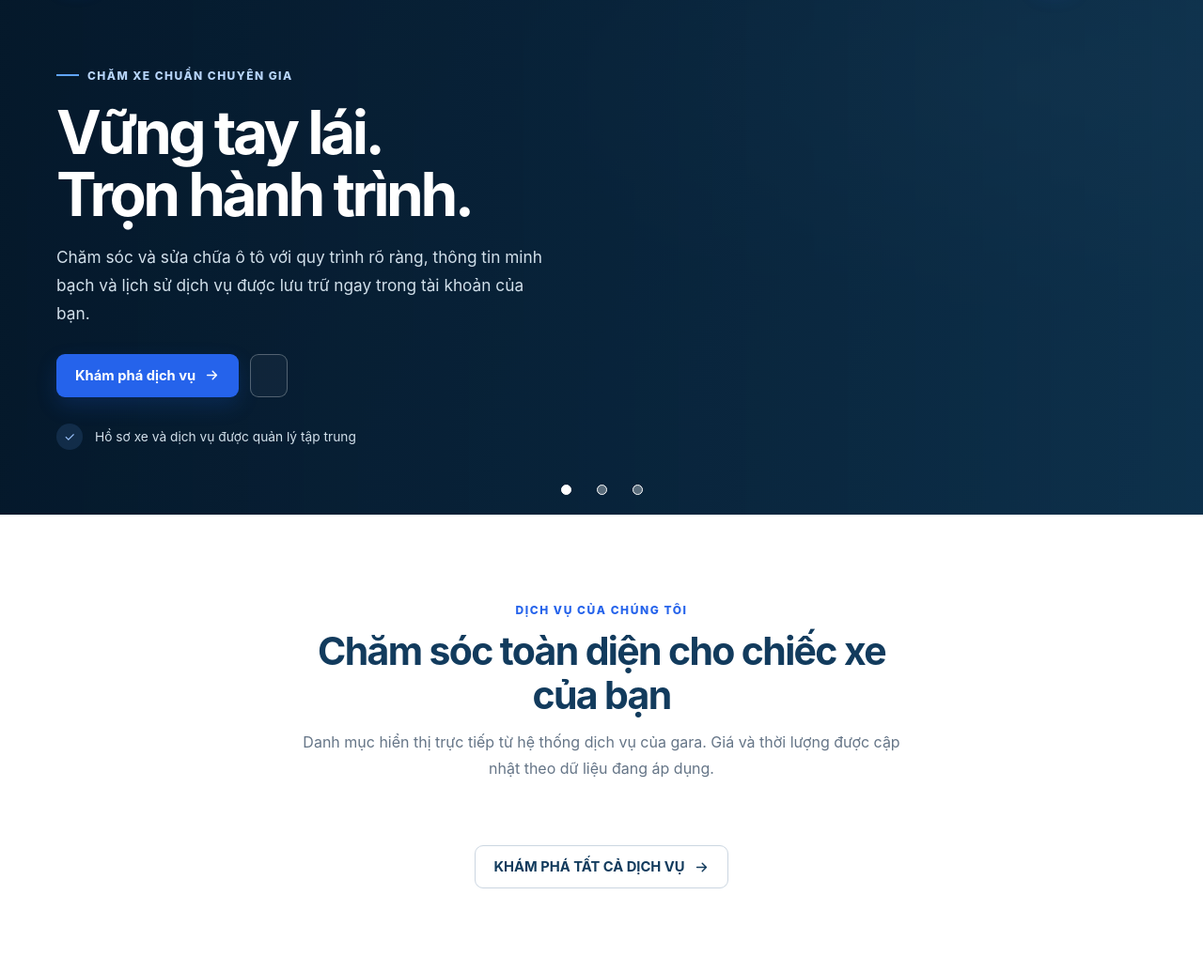
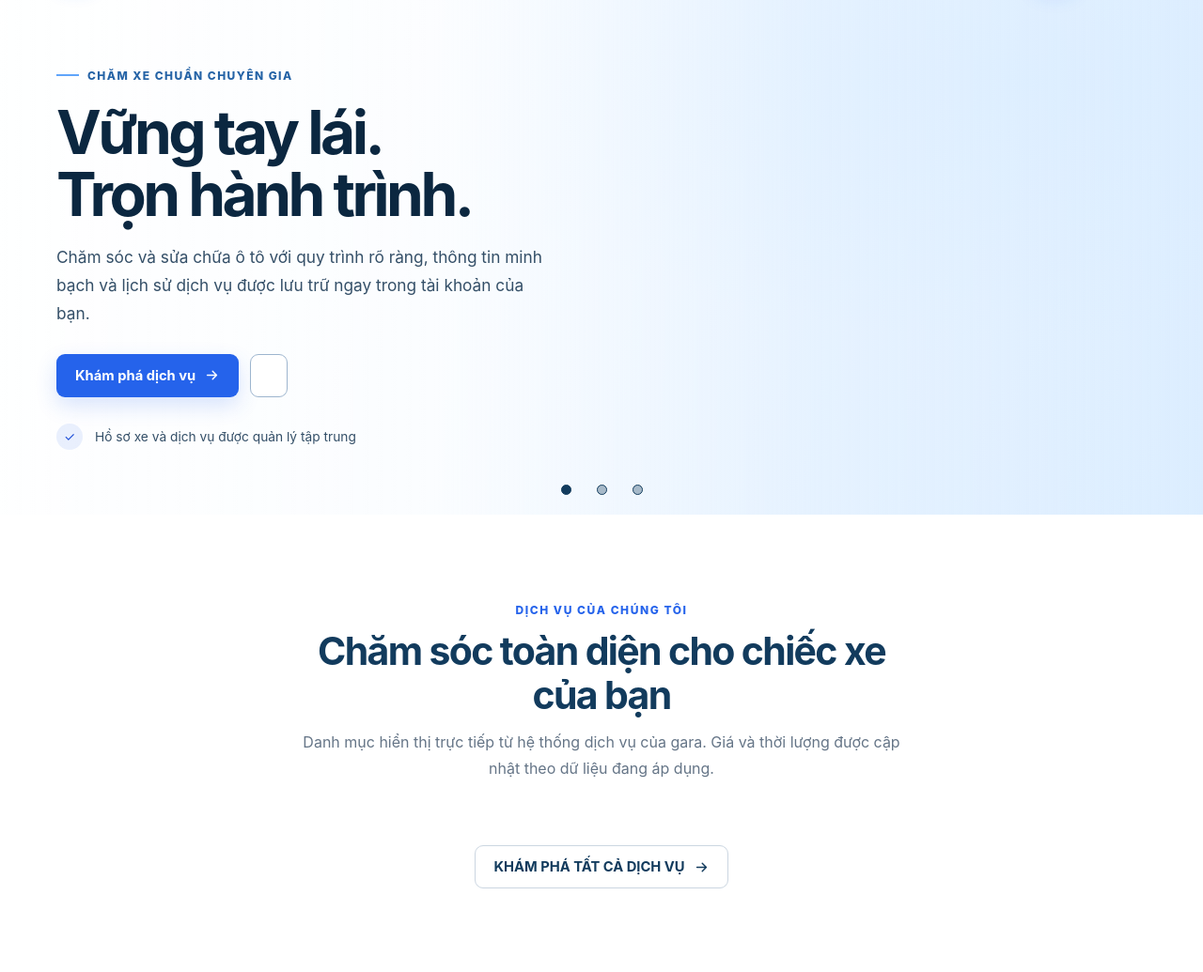
Before and after one commit to duysang22122007-pixel/DriveHub, a PHP site: the page made by app/Views/home.php in a window 1280 px wide. Shown: the part 115-1150 px from the top of the page at 94% size. Run offline with PHP 8.4, Linux system fonts and the light colour scheme; the template is opened without the code that fills it, so the values that code supplies are empty.

Commit message:
giao diện banner sáng lên chút, NÂNG CẤP THANH ĐIỀU HƯỚNG

```diff
--- a/app/Views/customer/appointments/_styles.php
+++ b/app/Views/customer/appointments/_styles.php
@@ -1,6 +1,6 @@
 <style>
     :root{font-family:Inter,Arial,sans-serif;color:#172b3b;background:#f4f7fb;color-scheme:light}*{box-sizing:border-box}body{margin:0}a{color:#2563eb;text-decoration:none}
-    .site-header{background:#123b5d;color:#fff}.top,main,.site-footer{width:min(1180px,calc(100% - 36px));margin:0 auto}.top{min-height:68px;display:flex;align-items:center;justify-content:space-between;gap:18px}.brand{color:#fff;font-size:1.08rem;font-weight:800;letter-spacing:-.02em}.top nav{display:flex;align-items:center;gap:18px}.top nav a{color:#fff;font-size:.9rem;font-weight:600}.top nav form{margin:0}
+    .site-header{background:#123b5d;color:#fff}.top,main,.site-footer{width:min(1180px,calc(100% - 36px));margin:0 auto}.top{min-height:68px;display:flex;align-items:center;justify-content:space-between;gap:18px}.brand{color:#fff;font-size:1.08rem;font-weight:800;letter-spacing:-.02em}.top nav{display:flex;align-items:center;gap:18px}.top nav a{color:#fff;font-size:.9rem;font-weight:600}.top nav a[aria-current="page"]{color:#bfdbfe;text-decoration:underline;text-decoration-thickness:2px;text-underline-offset:.35em}.top nav form{margin:0}
     main{padding:34px 0 58px}.page-heading{display:flex;align-items:flex-end;justify-content:space-between;gap:24px;margin-bottom:24px}.eyebrow{color:#2563eb;font-size:.76rem;font-weight:800;letter-spacing:.13em;text-transform:uppercase}.page-heading h1{margin:7px 0;color:#123b5d;font-size:clamp(1.9rem,4vw,2.7rem);letter-spacing:-.04em}.page-heading p,.muted{margin:0;color:#667788;line-height:1.65}.button{display:inline-flex;align-items:center;justify-content:center;gap:8px;min-height:43px;padding:0 16px;border:1px solid transparent;border-radius:9px;background:#2563eb;color:#fff;font:inherit;font-weight:700;cursor:pointer;transition:background .18s ease,transform .18s ease,box-shadow .18s ease}.button:hover{background:#1d4ed8;box-shadow:0 8px 18px #2563eb22;transform:translateY(-1px)}.button:focus-visible,a:focus-visible,input:focus-visible,select:focus-visible,textarea:focus-visible{outline:3px solid #60a5fa;outline-offset:3px}.button.secondary{background:#e8eef5;color:#123b5d}.button.secondary:hover{background:#dce7f1}.button:disabled{opacity:.65;cursor:wait;transform:none}.button:disabled::before{content:"";width:14px;height:14px;border:2px solid currentColor;border-right-color:transparent;border-radius:50%;animation:spin .7s linear infinite}
     .notice{margin:14px 0;padding:13px 16px;border-radius:10px;background:#ecfdf3;color:#067647;line-height:1.55}.notice.error{background:#fff0ef;color:#b42318}.layout{display:grid;grid-template-columns:minmax(0,1fr) 300px;align-items:start;gap:22px}.panel{padding:24px;border:1px solid #e3eaf1;border-radius:15px;background:#fff;box-shadow:0 8px 24px #123b5d08}.panel h2{margin:0 0 8px;color:#123b5d;font-size:1.12rem}.panel-intro{margin:0 0 20px;color:#667788;line-height:1.6}.progress{display:grid;grid-template-columns:repeat(6,1fr);gap:8px;margin:0 0 20px;padding:0;list-style:none}.progress li{display:grid;justify-items:center;gap:7px;color:#7a8998;text-align:center;font-size:.75rem;font-weight:700}.progress-mark{display:grid;width:32px;height:32px;place-items:center;border:1px solid #cbd6e1;border-radius:50%;background:#fff;color:#667788}.progress li.is-active{color:#123b5d}.progress li.is-active .progress-mark{border-color:#2563eb;background:#2563eb;color:#fff;box-shadow:0 5px 13px #2563eb36}.progress li.is-complete .progress-mark{border-color:#a6e2bf;background:#ecfdf3;color:#067647}
     .wizard-step{padding:0;border:0;margin:0}.wizard-step[hidden]{display:none}.wizard-step legend{width:100%;margin:0 0 18px;padding:0;color:#123b5d;font-size:1.25rem;font-weight:800}.choice-grid{display:grid;grid-template-columns:minmax(0,1fr);gap:13px}.choice-card{display:flex;align-items:flex-start;gap:13px;min-height:126px;padding:17px;border:1px solid #dce5ee;border-radius:12px;background:#fff;cursor:pointer;transition:border-color .18s ease,background .18s ease,box-shadow .18s ease}.choice-card:hover{border-color:#8bb5ef}.choice-card.is-selected{border-color:#2563eb;background:#f4f8ff;box-shadow:0 0 0 2px #2563eb12}.choice-card input{width:18px;height:18px;margin:3px 0 0;accent-color:#2563eb;flex:0 0 auto}.choice-card strong{display:block;color:#123b5d}.choice-card small{display:block;margin-top:7px;color:#667788;font-size:.86rem;line-height:1.55}
--- a/app/Views/customer/appointments/create.php
+++ b/app/Views/customer/appointments/create.php
@@ -19,7 +19,7 @@ $selectedVehicle = is_string($old['vehicle_id'] ?? null) ? $old['vehicle_id'] :
     <a class="brand" href="<?= e(url()) ?>">AutoCare Hub</a>
     <nav aria-label="Điều hướng khách hàng">
         <a href="<?= e(url('vehicles')) ?>">Xe của tôi</a>
-        <a href="<?= e(url('appointments')) ?>">Lịch hẹn</a>
+        <a href="<?= e(url('appointments')) ?>" aria-current="page">Lịch hẹn</a>
         <a href="<?= e(url('profile')) ?>">Tài khoản</a>
         <form method="post" action="<?= e(url('logout')) ?>"><?= csrf_field() ?><button class="button secondary" type="submit">Đăng xuất</button></form>
     </nav>
--- a/app/Views/customer/appointments/show.php
+++ b/app/Views/customer/appointments/show.php
@@ -26,7 +26,7 @@ $referenceTotal = array_sum(array_map(
     <a class="brand" href="<?= e(url()) ?>">AutoCare Hub</a>
     <nav aria-label="Điều hướng khách hàng">
         <a href="<?= e(url('vehicles')) ?>">Xe của tôi</a>
-        <a href="<?= e(url('appointments')) ?>">Lịch hẹn</a>
+        <a href="<?= e(url('appointments')) ?>" aria-current="page">Lịch hẹn</a>
         <a href="<?= e(url('profile')) ?>">Tài khoản</a>
         <form method="post" action="<?= e(url('logout')) ?>"><?= csrf_field() ?><button class="button secondary" type="submit">Đăng xuất</button></form>
     </nav>
--- a/app/Views/home.php
+++ b/app/Views/home.php
@@ -60,6 +60,7 @@ $bookingLabel = $isCustomer ? 'Đặt lịch sửa chữa' : ($userRole === 'adm
         .nav-links a:not(.nav-account)::after { position: absolute; right: 0; bottom: 1px; left: 0; height: 2px; background: var(--blue); content: ""; transform: scaleX(0); transform-origin: left; transition: transform .18s ease; }
         .nav-links a:not(.nav-account):hover, .nav-links a[aria-current="page"], .footer-links a:hover { color: var(--blue); }
         .nav-links a:not(.nav-account):hover::after, .nav-links a[aria-current="page"]::after { transform: scaleX(1); }
+        #home, #services, #process, #contact { scroll-margin-top: 92px; }
         .nav-actions { display: flex; align-items: center; gap: 12px; }
         .menu-toggle { display: none; }
         .btn { display: inline-flex; align-items: center; justify-content: center; gap: 9px; min-height: 46px; padding: 0 19px; border: 1px solid transparent; border-radius: 9px; font-size: .92rem; font-weight: 700; transition: transform .18s ease, box-shadow .18s ease, background .18s ease; cursor: pointer; }
@@ -69,26 +70,26 @@ $bookingLabel = $isCustomer ? 'Đặt lịch sửa chữa' : ($userRole === 'adm
         .btn-outline { color: var(--navy); border-color: #cbd6e1; background: #fff; }
         .btn-outline:hover { background: var(--surface); }
         .btn svg { width: 17px; height: 17px; }
-        .hero { overflow: hidden; position: relative; background: radial-gradient(ellipse at 86% 16%, #2c5c7e 0, transparent 37%), linear-gradient(118deg, #0b2740 0%, #123b5d 54%, #17486b 100%); color: white; }
+        .hero { overflow: hidden; position: relative; background: radial-gradient(ellipse at 86% 16%, #dceeff 0, transparent 42%), linear-gradient(118deg, #f8fbff 0%, #eaf4ff 54%, #dceeff 100%); color: var(--navy-deep); }
         .hero-background { position: absolute; z-index: 0; inset: 0; overflow: hidden; }
-        .hero-slide { position: absolute; inset: 0; background-position: center; background-size: cover; opacity: 0; transition: opacity 1s cubic-bezier(.22, .61, .36, 1); will-change: opacity; }
+        .hero-slide { position: absolute; inset: 0; background-position: center; background-size: cover; filter: brightness(1.08) contrast(1.06); opacity: 0; transition: opacity 1s cubic-bezier(.22, .61, .36, 1); will-change: opacity; }
         .hero-slide.is-active { opacity: 1; }
-        .hero-background::after { content: ""; position: absolute; inset: 0; background: linear-gradient(90deg, rgb(5 24 42 / 95%) 0%, rgb(8 34 56 / 90%) 55%, rgb(12 45 70 / 84%) 100%); }
+        .hero-background::after { content: ""; position: absolute; inset: 0; background: linear-gradient(90deg, rgb(255 255 255 / 88%) 0%, rgb(255 255 255 / 76%) 36%, rgb(230 242 255 / 44%) 68%, rgb(219 236 255 / 28%) 100%); }
         .hero-grid { position: relative; z-index: 1; min-height: 548px; display: grid; grid-template-columns: minmax(0, 1fr); align-items: center; padding-top: 40px; padding-bottom: 44px; }
         .hero-pagination { position: absolute; z-index: 2; right: 0; bottom: 10px; left: 0; display: flex; justify-content: center; gap: 4px; }
         .hero-pagination button { display: grid; width: 34px; height: 34px; padding: 0; place-items: center; border: 0; border-radius: 50%; background: transparent; cursor: pointer; }
-        .hero-pagination button::before { content: ""; width: 9px; height: 9px; border: 1px solid #fff; border-radius: 50%; background: #ffffff55; transition: background-color .25s ease; }
-        .hero-pagination button[aria-pressed="true"]::before { background: #fff; }
-        .hero-pagination button:focus-visible { outline: 2px solid #fff; outline-offset: 1px; }
-        .eyebrow { display: inline-flex; align-items: center; gap: 9px; color: #b8d5fa; text-transform: uppercase; letter-spacing: .12em; font-size: .75rem; font-weight: 800; }
+        .hero-pagination button::before { content: ""; width: 9px; height: 9px; border: 1px solid var(--navy); border-radius: 50%; background: #123b5d55; transition: background-color .25s ease; }
+        .hero-pagination button[aria-pressed="true"]::before { background: var(--navy); }
+        .hero-pagination button:focus-visible { outline: 2px solid var(--navy); outline-offset: 1px; }
+        .eyebrow { display: inline-flex; align-items: center; gap: 9px; color: #2563a6; text-transform: uppercase; letter-spacing: .12em; font-size: .75rem; font-weight: 800; }
         .eyebrow::before { content: ""; width: 24px; height: 2px; background: #60a5fa; }
-        h1 { max-width: 650px; margin: 20px 0 18px; font-size: clamp(2.6rem, 5vw, 4.65rem); line-height: 1.04; letter-spacing: -.055em; }
-        .hero-copy { max-width: 520px; color: #d2e0eb; font-size: 1.08rem; line-height: 1.75; }
+        h1 { max-width: 650px; margin: 20px 0 18px; color: var(--navy-deep); font-size: clamp(2.6rem, 5vw, 4.65rem); line-height: 1.04; letter-spacing: -.055em; }
+        .hero-copy { max-width: 520px; color: #344f68; font-size: 1.08rem; line-height: 1.75; }
         .hero-actions { display: flex; flex-wrap: wrap; gap: 12px; margin-top: 27px; }
-        .hero .btn-outline { color: white; background: #ffffff0a; border-color: #ffffff48; }
-        .hero .btn-outline:hover { background: #ffffff17; }
-        .hero-proof { display: flex; align-items: center; gap: 13px; margin-top: 28px; color: #d2e0eb; font-size: .86rem; }
-        .proof-mark { width: 28px; height: 28px; display: grid; place-items: center; border-radius: 50%; background: #60a5fa24; color: #9dc5ff; }
+        .hero .btn-outline { color: var(--navy); background: rgb(255 255 255 / 72%); border-color: #9db5ce; }
+        .hero .btn-outline:hover { background: #fff; }
+        .hero-proof { display: flex; align-items: center; gap: 13px; margin-top: 28px; color: #344f68; font-size: .86rem; }
+        .proof-mark { width: 28px; height: 28px; display: grid; place-items: center; border-radius: 50%; background: #2563eb18; color: #1d4ed8; }
         .section { padding: 90px 0; }
         .section-soft { background: var(--surface); }
         .section-heading { max-width: 650px; margin: 0 auto 42px; text-align: center; }
@@ -323,7 +324,7 @@ $bookingLabel = $isCustomer ? 'Đặt lịch sửa chữa' : ($userRole === 'adm
         </a>
         <input class="menu-toggle" type="checkbox" id="menu-toggle" aria-label="Bật hoặc tắt menu">
         <nav class="nav-links" aria-label="Điều hướng chính">
-            <a href="<?= e(url()) ?>" aria-current="page">Trang chủ</a>
+            <a href="#home" aria-current="page">Trang chủ</a>
             <a href="#services">Dịch vụ</a>
             <a href="#process">Quy trình</a>
             <a href="#contact">Liên hệ</a>
@@ -345,7 +346,7 @@ $bookingLabel = $isCustomer ? 'Đặt lịch sửa chữa' : ($userRole === 'adm
 </header>
 
 <main>
-    <section class="hero">
+    <section class="hero" id="home">
         <div class="hero-background" aria-hidden="true">
             <div class="hero-slide is-active" style="background-image: url('<?= e(url('assets/images/d6036d73ca06c0f44b8b851c343eafdd.jpg')) ?>')"></div>
             <div class="hero-slide" style="background-image: url('<?= e(url('assets/images/d2d7a74f06ba822c9da94503ef0748a7.jpg')) ?>')"></div>
@@ -655,6 +656,61 @@ $bookingLabel = $isCustomer ? 'Đặt lịch sửa chữa' : ($userRole === 'adm
         }
         syncAutoplay();
     })();
+
+    (() => {
+        const nav = document.querySelector('.site-header .nav-links');
+        const header = document.querySelector('.site-header');
+        const sections = ['home', 'services', 'process', 'contact']
+            .map((id) => document.getElementById(id))
+            .filter((section) => section !== null);
+        const links = Array.from(nav?.querySelectorAll('a[href^="#"]') ?? []);
+        if (!nav || !header || sections.length === 0 || links.length === 0) {
+            return;
+        }
+
+        let updatePending = false;
+        const updateActiveLink = () => {
+            updatePending = false;
+            const activeLine = header.getBoundingClientRect().bottom + 24;
+            const atPageEnd = window.scrollY + window.innerHeight >= document.documentElement.scrollHeight - 2;
+            let activeSection = atPageEnd ? sections[sections.length - 1] : sections[0];
+            if (!atPageEnd) {
+                sections.forEach((section) => {
+                    if (section.getBoundingClientRect().top <= activeLine) {
+                        activeSection = section;
+                    }
+                });
+            }
+
+            links.forEach((link) => {
+                const isActive = link.hash === `#${activeSection.id}`;
+                if (isActive) {
+                    link.setAttribute('aria-current', 'page');
+                } else {
+                    link.removeAttribute('aria-current');
+                }
+            });
+        };
+        const scheduleUpdate = () => {
+            if (updatePending) {
+                return;
+            }
+            updatePending = true;
+            window.requestAnimationFrame(updateActiveLink);
+        };
+
+        window.addEventListener('scroll', scheduleUpdate, { passive: true });
+        window.addEventListener('resize', scheduleUpdate);
+        nav.addEventListener('click', (event) => {
+            if (event.target.closest('a[href^="#"]')) {
+                const menuToggle = document.getElementById('menu-toggle');
+                if (menuToggle) {
+                    menuToggle.checked = false;
+                }
+            }
+        });
+        updateActiveLink();
+    })();
 </script>
 </body>
 </html>
```
Also changed, not shown: app/Views/services/index.php (+4 -3 lines), app/Views/services/show.php (+5 -4 lines).
